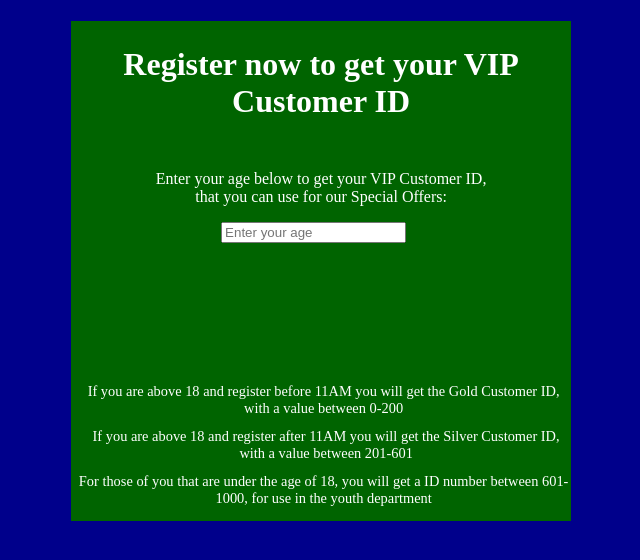
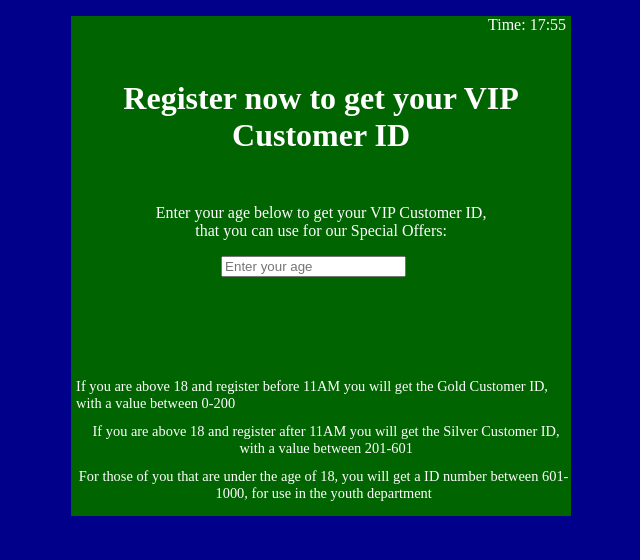
Before and after one commit to Myhr86/Customer-VIP-ID, a plain HTML site: page index.html in a window 1280 px wide. Shown: the whole page, without its empty margins (354-994 px from the left). Drawn offline with Linux system fonts and the light colour scheme.

Commit message:
Added time of day
Made a function that displays time in script.js. Added placement in index.html and style.css

```diff
--- a/index.html
+++ b/index.html
@@ -7,6 +7,7 @@
   </head>
   <body>
     <div class="mainDiv">
+        <p id="showTime" name="clock()"></p>
         <h1>Register now to get your VIP Customer ID</h1>
       <div class="textAndInput">
         <p>Enter your age below to get your VIP Customer ID, <br> that you can use for our Special Offers:</p>
--- a/script.js
+++ b/script.js
@@ -6,13 +6,31 @@ var oldEarlyLower = 0;
 var oldEarlyUpper = 200;
 var oldLateLower = 201;
 var oldLateUpper = 600;
+
 var getNumberYouth = Math.floor(Math.random() * (youthUpper - youthLower)) + youthLower;
 var getNumberOldAndEarly = Math.floor(Math.random() * (oldEarlyUpper - oldEarlyLower)) + oldEarlyLower;
 var getNumberOldAndLate = Math.floor(Math.random() * (oldLateUpper - oldLateLower)) + oldLateLower;
 
 var d = new Date();
 var n = d.getHours();
+
 var regEarly = n;
+
+function clock() {
+  var today = new Date();
+  var h = today.getHours();
+  var m = today.getMinutes();
+  m = checkTime(m);
+  document.getElementById("showTime").innerHTML = "Time: " + h +  ":" + m;
+  var t = setTimeout(clock, 500);
+}
+
+clock();
+
+function checkTime(i) {
+  if(i <10) {i = "0" + i};
+  return i;
+}
 
 
 
--- a/style.css
+++ b/style.css
@@ -13,6 +13,10 @@ h1 {
   text-align: center;
   margin-bottom: 10%;
   padding-top: 5%;
+}
+#showTime {
+  text-align: right;
+  margin-right: 1%;
 }
 #demo {
   color: white;
```
